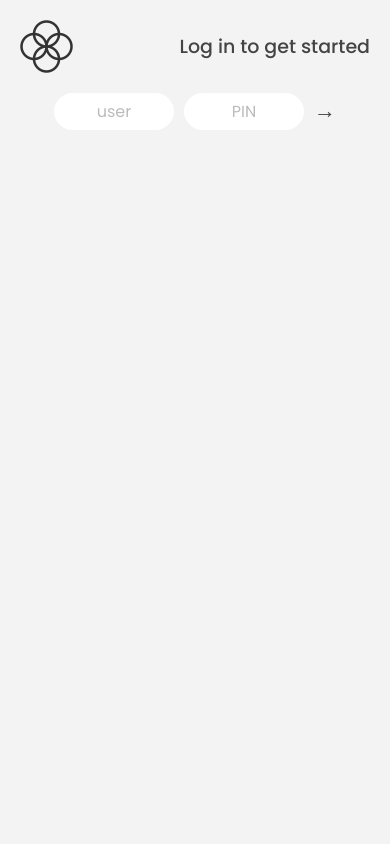
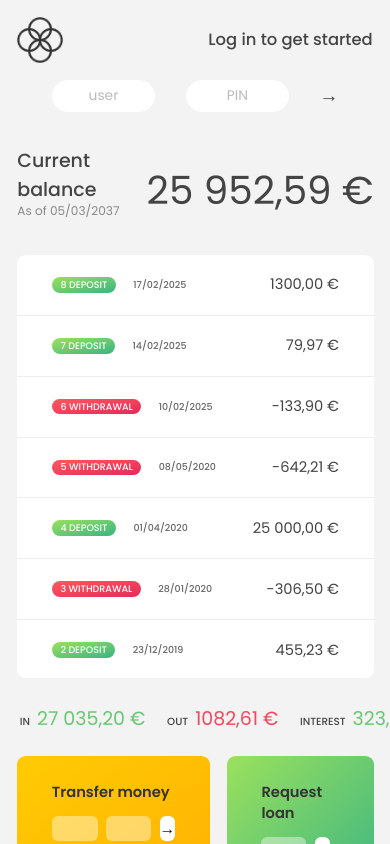
Before and after one commit to kr-mck/bankist.app, a plain HTML site: page index.html in a window 390 px wide. Drawn offline with Linux system fonts and the light colour scheme.

Commit message:
Added most of the responsive app layout for phones

```diff
--- a/index.html
+++ b/index.html
@@ -67,11 +67,11 @@
 
       <!-- SUMMARY -->
       <div class="summary">
-        <p class="summary__label">In</p>
+        <p class="summary__label summary__label--in">In</p>
         <p class="summary__value summary__value--in">0000€</p>
-        <p class="summary__label">Out</p>
+        <p class="summary__label summary__label--out">Out</p>
         <p class="summary__value summary__value--out">0000€</p>
-        <p class="summary__label">Interest</p>
+        <p class="summary__label summary__label--interest">Interest</p>
         <p class="summary__value summary__value--interest">0000€</p>
         <button class="btn--sort">&downarrow; SORT</button>
       </div>
--- a/queries.css
+++ b/queries.css
@@ -1,4 +1,4 @@
-@media (max-width: 47em) {
+@media (max-width: 53em) {
   html {
     overflow-x: hidden;
   }
@@ -6,9 +6,22 @@
   body {
     overflow-x: hidden;
   }
+
+  /* App layout */
+  .movements,
+  .summary,
+  .operation--close,
+  .logout-timer {
+    grid-column: 1 / -1;
+  }
+
+  .logout-timer {
+    justify-self: center;
+  }
 }
 
-@media (max-width: 34em) {
+@media (max-width: 38em) {
+  /* Header & Login */
   nav {
     display: grid;
     grid-template-columns: repeat(5, 1fr);
@@ -25,6 +38,7 @@
   .login {
     grid-column: 1 / 6;
     justify-self: center;
+    gap: 2.5rem;
   }
 
   .logo {
@@ -32,4 +46,14 @@
     grid-row: 1 / 2;
     justify-self: left;
   }
+
+  /* App layout */
+  html {
+    font-size: 54%;
+  }
+
+  .summary {
+    display: grid;
+    grid-template-columns: repeat(8, 1fr);
+  }
 }
--- a/script.js
+++ b/script.js
@@ -228,9 +228,9 @@ const startLogOutTimer = function () {
 let currentAccount, timer;
 
 // //FAKE ALWAYS LOGGED IN
-// containerApp.style.opacity = 100;
-// currentAccount = account1;
-// updateUI(currentAccount);
+containerApp.style.opacity = 100;
+currentAccount = account1;
+updateUI(currentAccount);
 
 btnLogin.addEventListener('click', function (e) {
   // Prevent form from submitting
```
